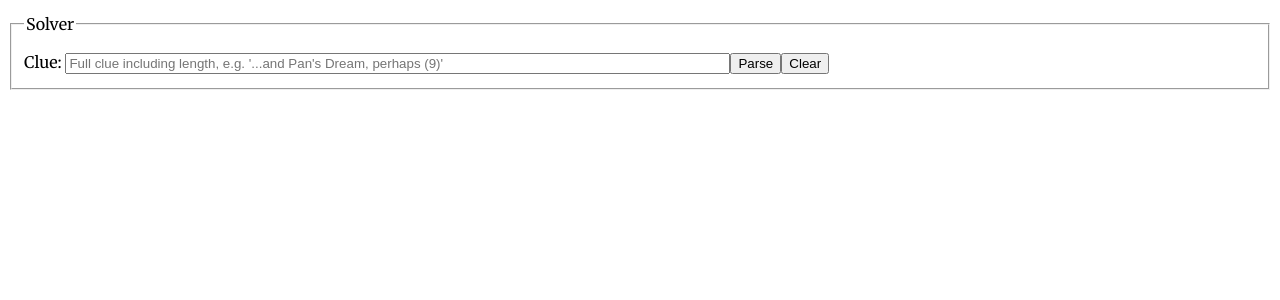
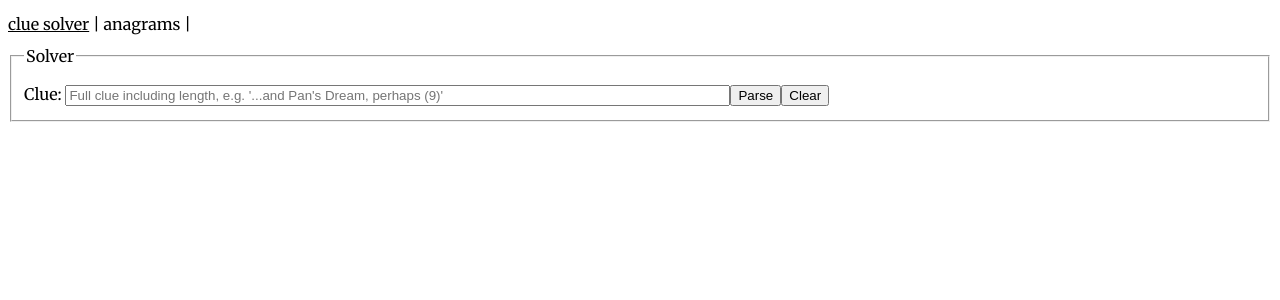
Before and after one commit to keefmarshall/cryptic-solver, an Angular app: page / in a window 1280 px wide. Shown: the top 300 px of the page. Built offline with nearby package versions, Linux system fonts and the light colour scheme; a web font is replaced by a local one.

Commit message:
Add anagram tab

```diff
--- /dev/null
+++ b/src/app/anagram-form/anagram-form.component.html
@@ -0,0 +1,16 @@
+<fieldset>
+  <legend>Anagrammer</legend>
+
+  <div id="anagram-input">
+    <label for="anagram-string">Word or Phrase: </label>
+    <input type="text" id="anagram-string" [(ngModel)]="anagramString" size="60"
+           placeholder="any word or phrase, with or without punctuation"/>
+    <button (click)="findAnagrams()">Find Anagrams</button>
+    <button (click)="clear()">Clear</button>
+  </div>
+</fieldset>
+
+<fieldset *ngIf="anagrams">
+  <legend>Anagrams</legend>
+  <app-word-list [items]="anagrams"></app-word-list>
+</fieldset>
--- /dev/null
+++ b/src/app/anagram-form/anagram-form.component.ts
@@ -0,0 +1,30 @@
+import { Component, OnInit } from '@angular/core';
+import { Http } from "@angular/http";
+
+@Component({
+  selector: 'anagram-form',
+  templateUrl: './anagram-form.component.html',
+  styleUrls: ['./anagram-form.component.css']
+})
+export class AnagramFormComponent implements OnInit {
+  public anagramString: string;
+  public anagrams: string[];
+
+  constructor(private http: Http) { }
+
+  ngOnInit() {
+  }
+
+  findAnagrams() {
+    this.http.get('/api/anagrams?phrase=' + this.anagramString)
+      .map(res => res.json())
+      .subscribe( json => {
+        this.anagrams = json;
+      });
+  }
+
+  clear() {
+    this.anagramString = null;
+    this.anagrams = null;
+  }
+}
--- a/src/app/app.component.css
+++ b/src/app/app.component.css
@@ -0,0 +1,7 @@
+.tab-buttons .active {
+  text-decoration: underline;
+}
+
+.tab-button {
+  cursor: pointer;
+}
--- a/src/app/app.component.html
+++ b/src/app/app.component.html
@@ -2,4 +2,21 @@
   <!--{{title}}-->
 <!--</h1>-->
 
-<clue-form></clue-form>
+<!--
+  Tabs from here
+  https://www.codementor.io/temidayoajisebutu/an-easy-way-to-create-tabs-using-ngswitch-in-angular-2-io3cowd0g
+  -->
+
+<div class="tab-buttons">
+  <span class="tab-button" [class.active]="currentTab == 'tab1'" (click)="currentTab ='tab1'">clue solver</span> |
+  <span class="tab-button" [class.active]="currentTab == 'tab2'" (click)="currentTab ='tab2'">anagrams</span> |
+</div>
+
+<div class="tabs" [ngSwitch]="currentTab">
+  <div class="tab" *ngSwitchCase="'tab1'">
+    <clue-form></clue-form>
+  </div>
+  <div class="tab" *ngSwitchCase="'tab2'">
+    <anagram-form></anagram-form>
+  </div>
+</div>
--- a/src/app/app.component.ts
+++ b/src/app/app.component.ts
@@ -7,4 +7,5 @@ import { Component } from '@angular/core';
 })
 export class AppComponent {
   title = 'app works!';
+  currentTab = "tab1";
 }
--- a/src/app/app.module.ts
+++ b/src/app/app.module.ts
@@ -6,12 +6,14 @@ import { HttpModule } from '@angular/http';
 import { AppComponent } from './app.component';
 import { ClueFormComponent } from './clue-form/clue-form.component';
 import { WordListComponent } from './word-list/word-list.component';
+import { AnagramFormComponent } from './anagram-form/anagram-form.component';
 
 @NgModule({
   declarations: [
     AppComponent,
     ClueFormComponent,
-    WordListComponent
+    WordListComponent,
+    AnagramFormComponent
   ],
   imports: [
     BrowserModule,
```
Also changed, not shown: src/app/anagram-form/anagram-form.component.css (added), 2 other files (tests, documents, lock files or other folders).
